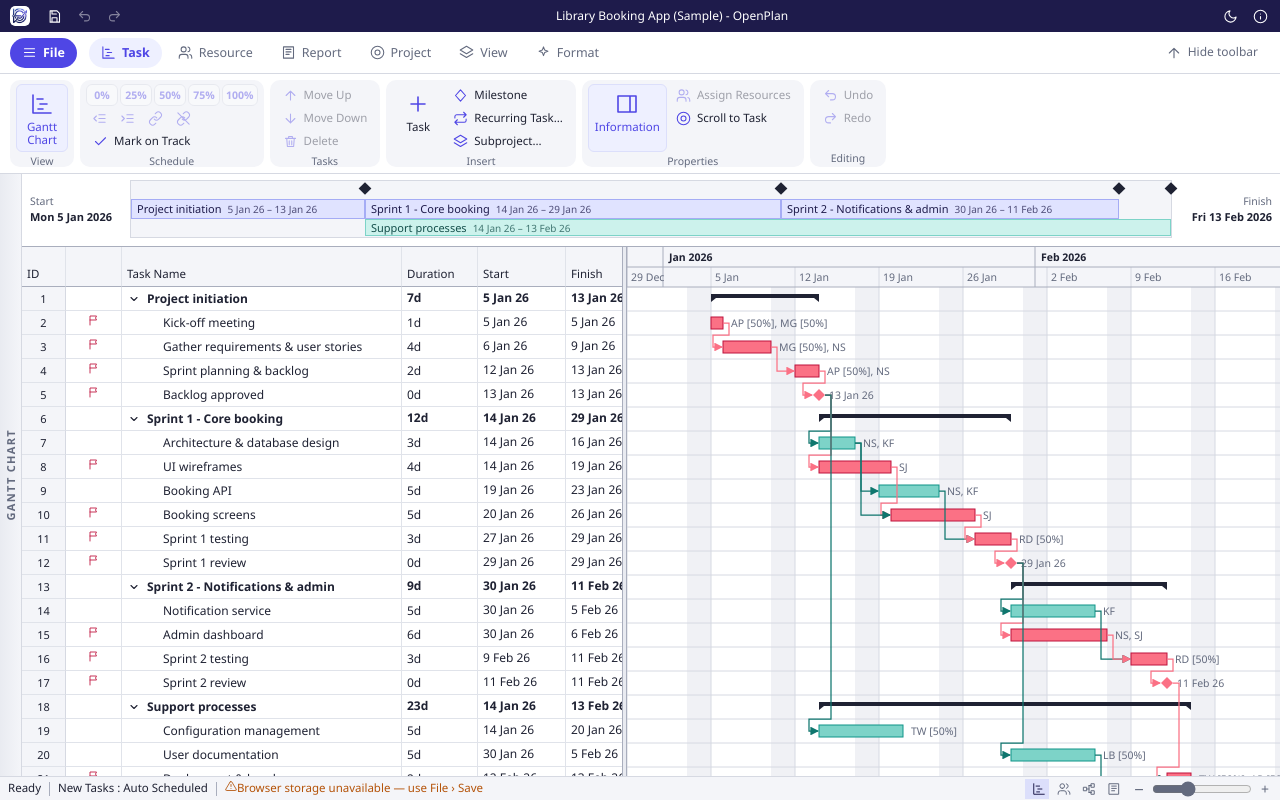
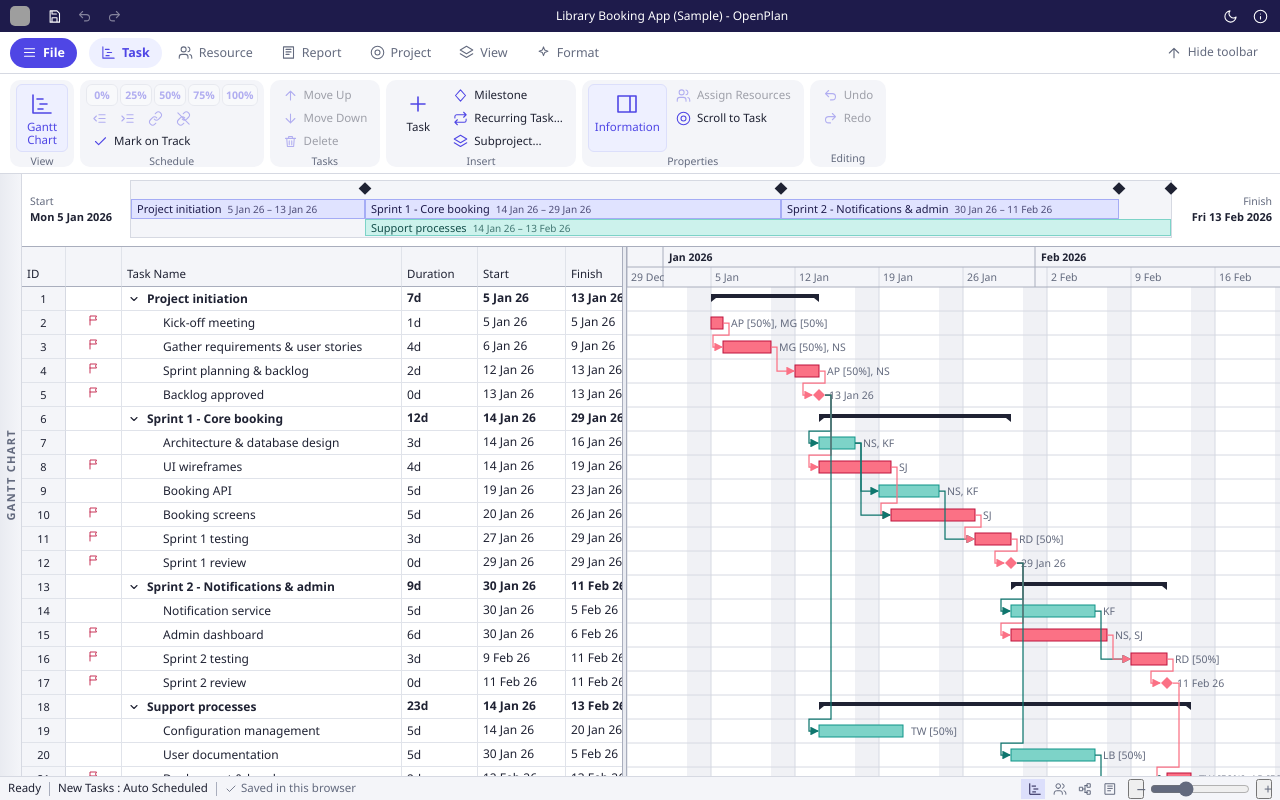
Before and after one commit to MNSBaanu/OpenPlan, a React (Vite) app: page / in a window 1280 px wide. Both pictures are taken after a click on the button "Open the app". Built offline with nearby package versions, Linux system fonts and the light colour scheme; grey boxes are pictures that could not be loaded.

Commit message:
fix: show accurate autosave status, use button zoom controls and new logo

```diff
--- a/src/components/Chrome.tsx
+++ b/src/components/Chrome.tsx
@@ -1,17 +1,17 @@
 import { useEffect } from 'react';
 import OP from '../core';
-import { useStore, VIEW_NAMES, ZOOMS } from '../store';
+import { useApp, useStore, VIEW_NAMES, ZOOMS, PREV_STORE } from '../store';
 import { hasImage, runAction } from '../lib/actions';
 import Icon from './Icon';
 import type { ViewName } from '../types';
 
 const U = OP.util;
-const LOGO_MARK = './assets/openplan-mark.png';
+const LOGO_MARK = './assets/OpenPlan.png';
 
 /* ---------- title bar ---------- */
 
 export function TitleBar() {
-  const st = useStore();
+  const st = useApp();
   useEffect(() => { document.title = st.p.name + ' - OpenPlan'; }, [st.p.name]);
   return (
     <header className="titlebar">
@@ -37,7 +37,7 @@ export function TitleBar() {
 const SB_VIEWS: [ViewName, string][] = [['gantt', 'gantt'], ['resources', 'users'], ['network', 'network'], ['reports', 'report']];
 
 export function StatusBar() {
-  const st = useStore();
+  const st = useApp();
   const zi = ZOOMS.indexOf(st.zoom as any);
   const setZoom = (i: number) => st.setUI({ zoom: ZOOMS[Math.max(0, Math.min(ZOOMS.length - 1, i))] });
   return (
@@ -47,7 +47,8 @@ export function StatusBar() {
       <span className="hide-sm">New Tasks : Auto Scheduled</span>
       <span className="sb-sep hide-sm" />
       <span className="save-state">
-        {st.saved ? <><Icon name="check" />Saved in this browser</> : <span style={{ color: 'var(--warn)' }}><Icon name="alert" />Browser storage unavailable — use File › Save</span>}
+        {st.saveState === 'ok' ? <><Icon name="check" />Saved in this browser</>
+          : <span style={{ color: 'var(--warn)' }}><Icon name="alert" />{st.saveState === 'full' ? 'Project too large for autosave — use File › Save' : 'Browser storage unavailable — use File › Save'}</span>}
       </span>
       <span className="spacer" />
       <div className="sb-views">
@@ -56,9 +57,9 @@ export function StatusBar() {
         ))}
       </div>
       <div className="sb-zoom" title="Timescale zoom">
-        <span className="z-btn" onClick={() => setZoom(zi - 1)}>−</span>
+        <button className="z-btn" aria-label="Zoom out" onClick={() => setZoom(zi - 1)}>−</button>
         <input type="range" min={0} max={3} step={1} value={zi} aria-label="Timescale zoom" onChange={e => setZoom(+e.target.value)} />
-        <span className="z-btn" onClick={() => setZoom(zi + 1)}>+</span>
+        <button className="z-btn" aria-label="Zoom in" onClick={() => setZoom(zi + 1)}>+</button>
       </div>
     </footer>
   );
@@ -89,8 +90,12 @@ function Tile({ icon, title, sub, act, disabled }: { icon: string; title: string
   );
 }
 
+function hasPrevious() {
+  try { return !!localStorage.getItem(PREV_STORE); } catch { return false; }
+}
+
 export function Backstage() {
-  const st = useStore();
+  const st = useApp();
   useEffect(() => {
     if (!st.backstage) return;
     const onKey = (e: KeyboardEvent) => { if (e.key === 'Escape') st.setUI({ backstage: false }); };
@@ -109,12 +114,15 @@ export function Backstage() {
     body = <><h1>Open</h1>
       <Tile icon="upload" title="Browse…" sub="OpenPlan (.openplan, .json) or MS Project XML (.xml) files" act="open" />
       <Tile icon="layers" title="Insert as Subproject…" sub="Add another project file under a new summary task" act="insert" />
+      <Tile icon="undo" title="Restore Previous Project" sub="Bring back the plan that was open before the last New, Open or Sample" act="restore" disabled={!hasPrevious()} />
       <p className="bs-note">To open an .mpp or .pod file, open it in MS Project or ProjectLibre first and save it as XML.</p></>;
   } else if (page === 'save') {
     body = <><h1>Save</h1>
       <Tile icon="save" title="Save" sub="Save to an OpenPlan (.openplan) file on your computer; Ctrl+S saves back to the same file" act="save" />
       <Tile icon="save" title="Save As…" sub="Save a copy under a new name or location" act="saveas" />
-      <p className="bs-note">{st.saved ? 'Your work is also saved automatically in this browser.' : 'Browser storage is unavailable: download a project file to keep your work.'}</p></>;
+      <p className="bs-note">{st.saveState === 'ok' ? 'Your work is also saved automatically in this browser.'
+        : st.saveState === 'full' ? 'This project is too large for browser storage: save a project file to keep your work.'
+        : 'Browser storage is unavailable: download a project file to keep your work.'}</p></>;
   } else if (page === 'export') {
     body = <><h1>Export</h1>
       <Tile icon="file" title="MS Project XML (.xml)" sub="Opens in MS Project, ProjectLibre and Project Plan 365" act="xml" />
@@ -126,7 +134,7 @@ export function Backstage() {
   } else if (page === 'print') {
     body = <><h1>Print</h1><Tile icon="printer" title={'Print ' + viewName} sub="Use “Save as PDF” in the print dialog to create a PDF" act="print" /></>;
   } else if (page === 'about') {
-    body = <><h1>About</h1><img src="./assets/openplan-logo.png" alt="OpenPlan" height={48} />
+    body = <><h1>About</h1><img className="logo" src="./assets/OpenPlan.png" alt="OpenPlan" height={48} />
       <p className="bs-note">Free, browser-based project planning: Gantt chart, critical path, network diagram, WBS, resources, leveling, baselines, tracking, earned value and reports.</p>
       <Tile icon="info" title="Keyboard shortcuts and help" sub="Editing tips for the task table and Gantt chart" act="about" /></>;
   } else {
```
